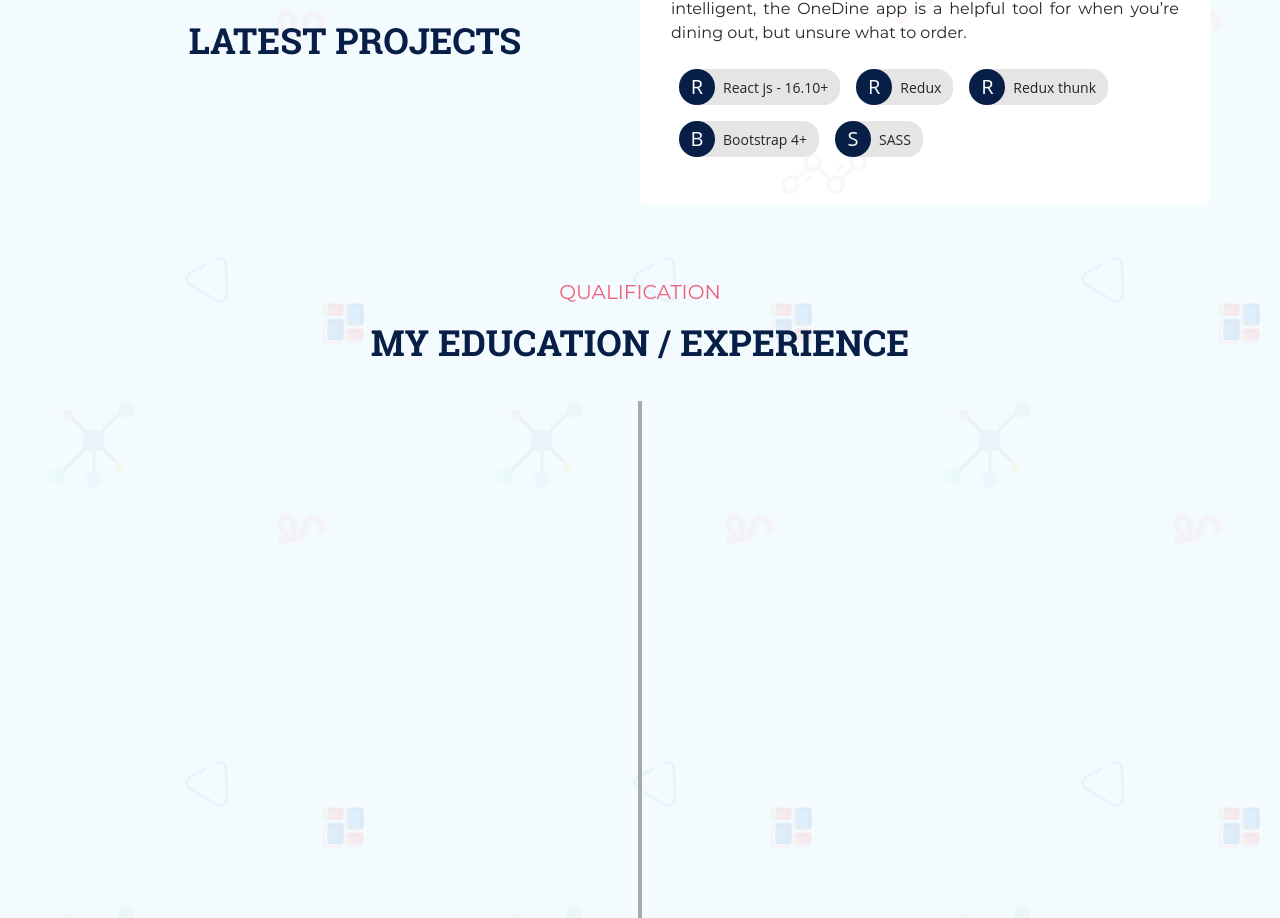
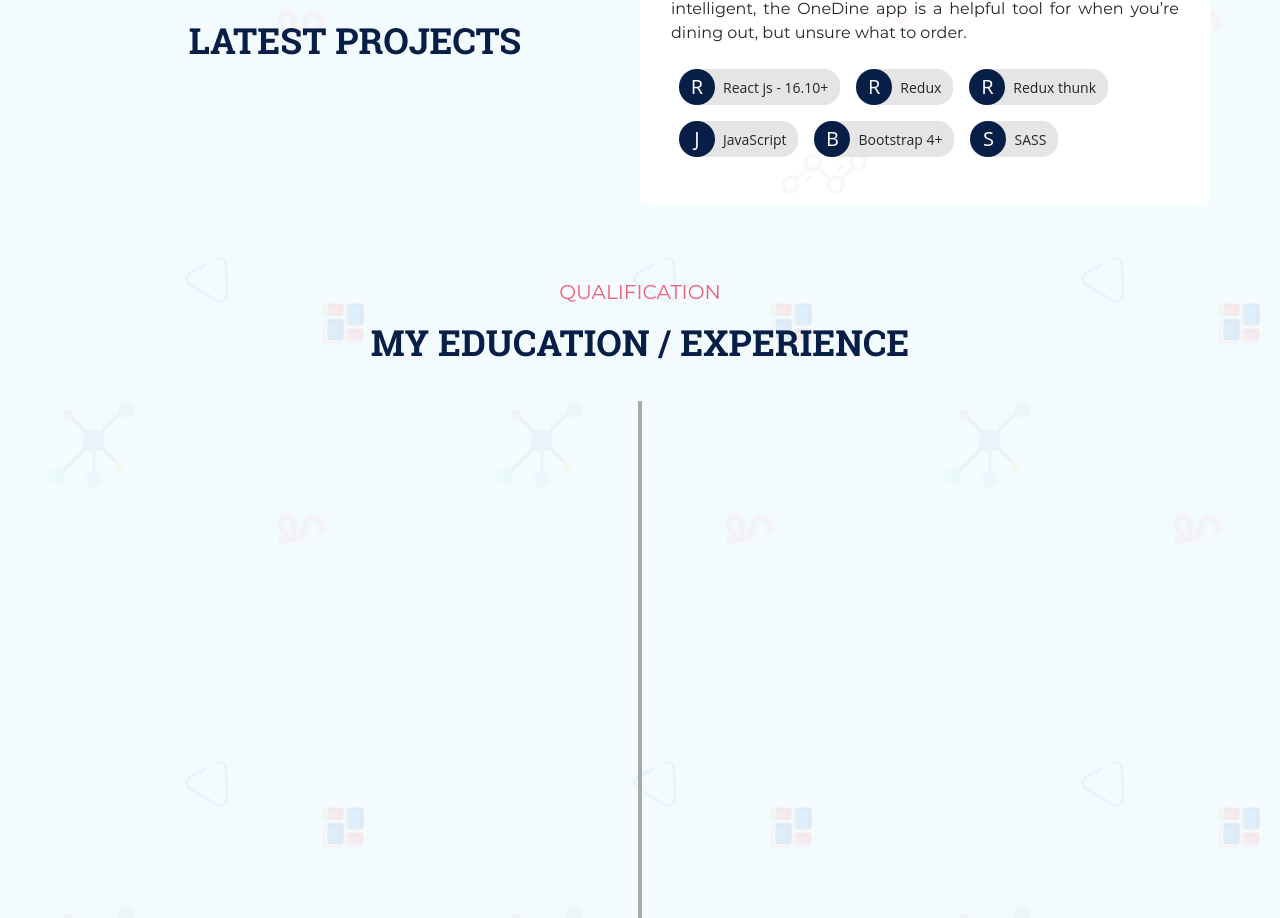
Before and after one commit to nileshkant/my-portfolio, a React app: page / in a window 1280 px wide. Shown: the part 1383-2301 px from the top of the page. Built offline with nearby package versions, Linux system fonts and the light colour scheme.

Commit message:
added new tag

```diff
--- a/src/components/Homepage/section3.jsx
+++ b/src/components/Homepage/section3.jsx
@@ -12,7 +12,7 @@ const projectDetails = [
                   unsure what to order.`,
     startDate: '10/2019',
     endDate: null,
-    techUsed: ['React js - 16.10+', 'Redux', 'Redux thunk', 'Bootstrap 4+', 'SASS'],
+    techUsed: ['React js - 16.10+', 'Redux', 'Redux thunk', 'JavaScript', 'Bootstrap 4+', 'SASS'],
     features: ['Apple Pay', 'QR scanner', 'Cart']
   },
   {
@@ -24,7 +24,7 @@ const projectDetails = [
                   includes video lectures, PDF documents, Interactive animations and lot more...`,
     startDate: '10/2018',
     endDate: '09/2019',
-    techUsed: ['React js - 16.8+', 'Redux', 'Redux thunk', 'Bootstrap 4+', 'SASS', 'Video js'],
+    techUsed: ['React js - 16.8+', 'Redux', 'Redux thunk', 'JavaScript', 'Bootstrap 4+', 'SASS', 'Video js'],
     features: ['Customised Video Player', 'Notes', 'Forum', 'Bookmarks']
   },
   {
@@ -38,7 +38,7 @@ const projectDetails = [
                   HNIs and Institutional Investors, to everyday retail clients.`,
     startDate: '10/2017',
     endDate: '09/2018',
-    techUsed: ['React js - 15+', 'Redux', 'Redux thunk', 'Bootstrap 3+', 'SASS', 'Chart js', 'HighCharts', 'D3 Charts'],
+    techUsed: ['React js - 15+', 'Redux', 'Redux thunk', 'JavaScript', 'Bootstrap 3+', 'SASS', 'Chart js', 'HighCharts', 'D3 Charts'],
     features: ['Pan Card Verification', 'BillDesk Payment Gateway Integration', 'Aadhaar Card Verification', 'Complex Chart Implementaion']
   }
 ];
```
